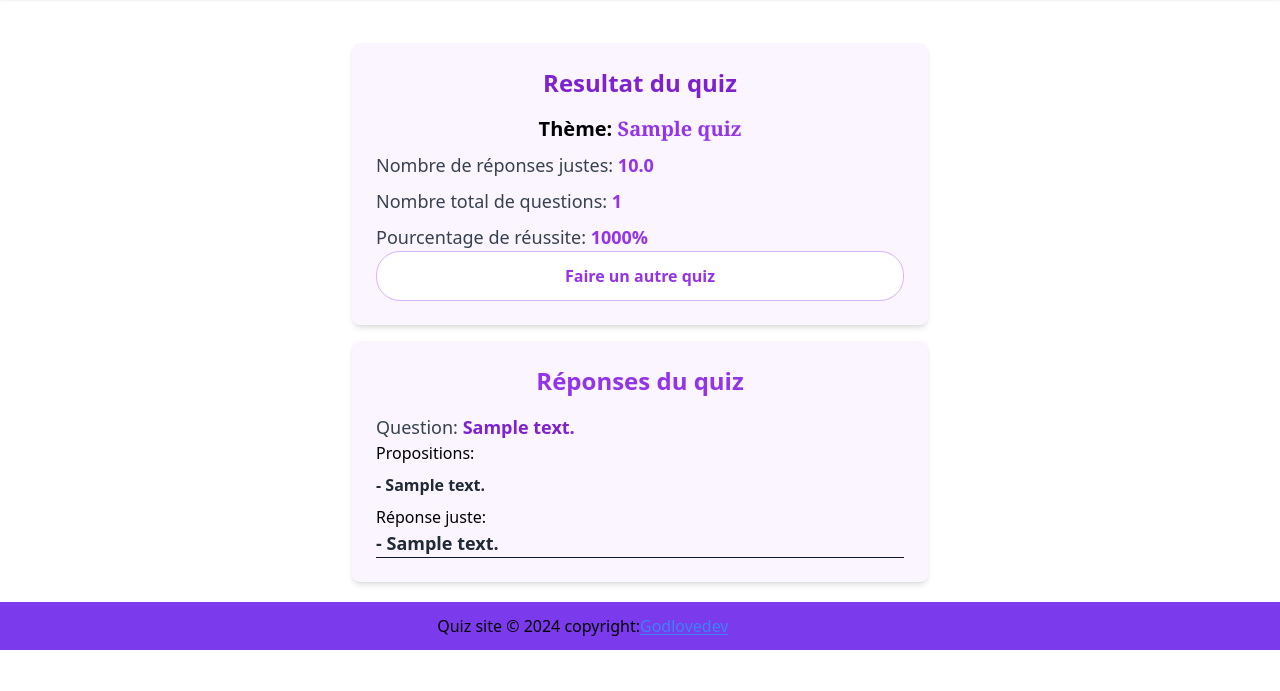
After one commit to Godlovedev/quiz_saas, a Django app: page /quiz-list/1/user-result/ in a window 1280 px wide. The commit adds this page. Shown: the part 109-800 px from the top of the page. Run offline with Django 5.2, Linux system fonts and the light colour scheme; a user stored in the database is signed in; tables that the repository leaves empty hold one stand-in row (values such as "Sample post"); some libraries are stand-ins or nearby versions.

Commit message:
la page de resultat du quiz est prete

```diff
--- a/quiz_saas/accounts/views.py
+++ b/quiz_saas/accounts/views.py
@@ -2,6 +2,7 @@ from django.shortcuts import render, redirect
 from django.views import View
 from accounts.forms import UserForm, UserConnexion
 from django.contrib.auth import login, authenticate, logout
+
 # Create your views here.
 
 # sing up view
--- a/quiz_saas/quiz/models.py
+++ b/quiz_saas/quiz/models.py
@@ -25,6 +25,9 @@ class Quiz(models.Model):
 
     def get_absolute_url(self):
         return reverse("quiz-running", kwargs={"id": self.id})
+
+    def get_result_url(self):
+        return reverse("result", kwargs={"id":self.id})
 
 
 class Question(models.Model):
--- /dev/null
+++ b/quiz_saas/quiz/templates/user_result.html
@@ -0,0 +1,71 @@
+{% extends "base.html" %}
+
+{% block content %}
+<div class="grid gap-4">
+
+<div class="flex items-center justify-center bg-white">
+
+    <div class="w-full xl:max-w-xl lg:max-w-lg md:max-w-md max-w-xs bg-purple-50 shadow-md rounded-lg p-6">
+        <h1 class="text-2xl font-bold text-purple-700 text-center">Resultat du quiz</h1>
+
+        <div class="mt-4">
+            <p class="text-center text-xl font-bold mb-2">Thème: <span class="font-bold font-serif text-purple-600">{{ result.quiz.title }}</span></p>
+            <p class="text-gray-700 text-lg">Nombre de réponses justes: <span class="font-bold text-purple-600">{{ result.score }}</span></p>
+            <p class="text-gray-700 text-lg mt-2">Nombre total de questions: <span class="font-bold text-purple-600">{{ result.quiz.question.count }}</span></p>
+            <p class="text-gray-700 mt-2 text-lg">Pourcentage de réussite: <span class="font-bold text-purple-600">{{ percent }}%</span></p>
+                <a href="{% url 'quiz-list' %}" class="bg-white flex place-content-center rounded-3xl text-purple-600 hover:bg-purple-600 hover:text-white border-purple-300 p-3 font-bold border">Faire un autre quiz</a>
+        </div>
+
+    </div>
+</div>
+
+<div class="items-center justify-center flex">
+    <div class="w-full xl:max-w-xl lg:max-w-lg md:max-w-md max-w-xs  shadow-md bg-purple-50 rounded-lg p-6">
+        <h1 class="text-2xl font-bold text-purple-600 text-center">Réponses du quiz</h1>
+        <div>
+            {% for question in result.quiz.question.all %}
+
+                <p class="mt-4 font-lg text-gray-700 text-lg">Question: <span class="font-bold text-purple-700">{{ question.text }}</span></p>
+                <p>Propositions: <br>
+                    {% for choice in question.choice.all %}
+                        <p class="mt-2 text-gray-800 font-semibold">- {{ choice.text }}</p>
+                    {% endfor %}
+                </p>
+                <p class="mt-2">Réponse juste: <br>
+                    {% for choice in question.choice.all %}
+
+                        {% if choice.is_correct %}
+                            <p class="font-bold text-lg border-b border-solid border-b-slate-900 text-gray-800">-  {{ choice.text }}</p>
+                        {% endif %}
+
+                    {% endfor %}
+                </p>
+
+                <!-- <p>Votre réponse: <br>
+                    {% for id in answers_id %}
+
+                        {% for choice in question.choice.all %}
+
+                            {% if choice.id == id %}
+
+                                <span>{{ choice.text }}</span>
+
+                            {% endif %}
+
+                        {% endfor %}
+
+                    {% endfor %}
+                </p> -->
+
+            {% endfor %}
+        </div>
+        {% for id in answers_id %}
+                                <span>{{ id }}</span>
+
+                        {% endfor %}
+    </div>
+</div>
+
+
+</div>
+{% endblock content %}
--- a/quiz_saas/quiz/urls.py
+++ b/quiz_saas/quiz/urls.py
@@ -5,5 +5,6 @@ from quiz import views
 urlpatterns = [
     path("", views.HomeView.as_view(), name="home"),
     path("quiz-list/", views.QuizView.as_view(), name="quiz-list"),
-    path("quiz-list/<int:id>/", views.QuizRunnigView.as_view(), name="quiz-running")
+    path("quiz-list/<int:id>/", views.QuizRunnigView.as_view(), name="quiz-running"),
+    path("quiz-list/<str:id>/user-result/", views.UserResultView.as_view(), name="result")
 ]
--- a/quiz_saas/quiz/views.py
+++ b/quiz_saas/quiz/views.py
@@ -1,4 +1,4 @@
-from django.shortcuts import render
+from django.shortcuts import render, redirect
 from django.views import View
 from quiz.models import Quiz, Question, UserResult
 from quiz.utils import LoginRequiredMixin
@@ -49,6 +49,7 @@ class QuizRunnigView(LoginRequiredMixin, View):
         user_result.score = 0
 
         # parcourrir tous les id dans la liste créée
+        answers_id = []
         for question_id in questions_id:
 
             # reccuperer la question qui correspond a cet id
@@ -57,6 +58,8 @@ class QuizRunnigView(LoginRequiredMixin, View):
             # a partir de cet id recuperer l'id du choic du user
             # dans le post c'est envoyé ainsi "id_de_la_question": "id_de_la_reponse"
             choice_id = self.request.POST.get(question_id)
+
+            answers_id.append(choice_id)
 
             # recuperation de la reponse a partir de l'id de la reponse du user
             choice = question.choice.get(id=choice_id)
@@ -73,4 +76,22 @@ class QuizRunnigView(LoginRequiredMixin, View):
 
                 user_result.save()
 
-        return render(self.request, "quiz_running.html", {"quiz":quiz})
+        self.request.session["answers_id"] = answers_id
+
+        return redirect("result", id=quiz_id)
+
+
+class UserResultView(View):
+    def get(self, *args, **kwargs):
+
+        quiz_id = self.kwargs.get("id")
+
+        answers_id = self.request.session.get("answers_id")
+
+        quiz = Quiz.objects.prefetch_related("question__choice").get(id=quiz_id)
+
+        result = UserResult.objects.select_related("user", "quiz").get(user=self.request.user, quiz=quiz)
+
+        reussite_percent = (int(result.score * 100)) / int(result.quiz.question.count())
+
+        return render(self.request, "user_result.html", {"result":result, "percent": int(reussite_percent), "answers_id":answers_id})
--- a/quiz_saas/quiz_saas/settings.py
+++ b/quiz_saas/quiz_saas/settings.py
@@ -72,6 +72,8 @@ MIDDLEWARE = [
     'django.middleware.clickjacking.XFrameOptionsMiddleware',
     "django_browser_reload.middleware.BrowserReloadMiddleware",
 ]
+
+SESSION_ENGINE = "django.contrib.sessions.backends.db"
 
 ROOT_URLCONF = 'quiz_saas.urls'
 
--- a/quiz_saas/templates/base.html
+++ b/quiz_saas/templates/base.html
@@ -13,7 +13,7 @@
 
         <header class="bg-white z-50 fixed top-0 w-full shadow">
             <nav id="main-nav" class="bg-white max-w-5xl mx-auto font-serif p-6 flex items-center justify-between">
-                <a href="top" aria-label="page d'accueil du site" class="flex">
+                <a href="{% url 'home' %}" aria-label="page d'accueil du site" class="flex">
                     <img src="https://www.shutterstock.com/image-vector/quiz-logo-time-label-question-260nw-2299277831.jpg" alt="" class="w-20 :h-16 inline mx-auto">
                 </a>
 
--- a/quiz_saas/theme/static/css/dist/styles.css
+++ b/quiz_saas/theme/static/css/dist/styles.css
@@ -824,20 +828,31 @@ select {
   margin-right: auto;
 }
 
-.mx-4 {
-  margin-left: 1rem;
-  margin-right: 1rem;
-}
-
-.mx-2 {
-  margin-left: 0.5rem;
-  margin-right: 0.5rem;
+.mx-10 {
+  margin-left: 2.5rem;
+  margin-right: 2.5rem;
+}
+
+.mb-2 {
+  margin-bottom: 0.5rem;
+}
+
+.mb-3 {
+  margin-bottom: 0.75rem;
+}
+
+.mb-44 {
+  margin-bottom: 11rem;
 }
 
 .mb-5 {
   margin-bottom: 1.25rem;
 }
 
+.mb-56 {
+  margin-bottom: 14rem;
+}
+
 .ml-auto {
   margin-left: auto;
 }
@@ -846,52 +861,44 @@ select {
   margin-right: auto;
 }
 
-.mr-4 {
-  margin-right: 1rem;
-}
-
-.ml-4 {
-  margin-left: 1rem;
+.mt-3 {
+  margin-top: 0.75rem;
 }
 
 .mt-5 {
   margin-top: 1.25rem;
 }
 
-.mb-16 {
-  margin-bottom: 4rem;
-}
-
-.mb-40 {
-  margin-bottom: 10rem;
-}
-
-.mb-48 {
-  margin-bottom: 12rem;
-}
-
-.mb-52 {
-  margin-bottom: 13rem;
-}
-
-.mb-56 {
-  margin-bottom: 14rem;
-}
-
-.mb-44 {
-  margin-bottom: 11rem;
-}
-
-.mt-3 {
-  margin-top: 0.75rem;
-}
-
-.mb-3 {
-  margin-bottom: 0.75rem;
-}
-
-.mb-2 {
-  margin-bottom: 0.5rem;
+.mr-10 {
+  margin-right: 2.5rem;
+}
+
+.mr-20 {
+  margin-right: 5rem;
+}
+
+.ml-20 {
+  margin-left: 5rem;
+}
+
+.ml-32 {
+  margin-left: 8rem;
+}
+
+.ml-24 {
+  margin-left: 6rem;
+}
+
+.mt-4 {
+  margin-top: 1rem;
+}
+
+.mt-2 {
+  margin-top: 0.5rem;
+}
+
+.mt-1 {
+  margin-top: 0.25rem;
 }
 
 .block {
@@ -946,44 +981,48 @@ select {
   width: 100%;
 }
 
+.w-64 {
+  width: 16rem;
+}
+
+.w-3\/4 {
+  width: 75%;
+}
+
+.w-10 {
+  width: 2.5rem;
+}
+
 .w-36 {
   width: 9rem;
 }
 
-.w-20 {
-  width: 5rem;
-}
-
-.w-40 {
-  width: 10rem;
-}
-
-.w-44 {
-  width: 11rem;
-}
-
-.w-48 {
-  width: 12rem;
-}
-
-.w-28 {
-  width: 7rem;
-}
-
-.w-10 {
-  width: 2.5rem;
-}
-
-.w-56 {
-  width: 14rem;
-}
-
 .max-w-2xl {
   max-width: 42rem;
 }
 
 .max-w-5xl {
   max-width: 64rem;
+}
+
+.max-w-md {
+  max-width: 28rem;
+}
+
+.max-w-7xl {
+  max-width: 80rem;
+}
+
+.max-w-lg {
+  max-width: 32rem;
+}
+
+.max-w-xs {
+  max-width: 20rem;
+}
+
+.origin-bottom {
+  transform-origin: bottom;
 }
 
 .-translate-y-full {
@@ -1063,12 +1099,34 @@ select {
   border-radius: 0.75rem;
 }
 
+.rounded-full {
+  border-radius: 9999px;
+}
+
+.rounded-2xl {
+  border-radius: 1rem;
+}
+
+.rounded-3xl {
+  border-radius: 1.5rem;
+}
+
+.rounded-b-full {
+  border-bottom-right-radius: 9999px;
+  border-bottom-left-radius: 9999px;
+}
+
+.rounded-t-full {
+  border-top-left-radius: 9999px;
+  border-top-right-radius: 9999px;
+}
+
 .border {
   border-width: 1px;
 }
 
-.border-2 {
-  border-width: 2px;
+.border-8 {
+  border-width: 8px;
 }
 
 .border-b {
@@ -1088,19 +1146,56 @@ select {
   border-color: rgb(229 231 235 / var(--tw-border-opacity, 1));
 }
 
+.border-violet-500 {
+  --tw-border-opacity: 1;
+  border-color: rgb(139 92 246 / var(--tw-border-opacity, 1));
+}
+
+.border-violet-600 {
+  --tw-border-opacity: 1;
+  border-color: rgb(124 58 237 / var(--tw-border-opacity, 1));
+}
+
 .border-zinc-200 {
   --tw-border-opacity: 1;
   border-color: rgb(228 228 231 / var(--tw-border-opacity, 1));
 }
 
-.border-violet-600 {
+.border-gray-300 {
   --tw-border-opacity: 1;
-  border-color: rgb(124 58 237 / var(--tw-border-opacity, 1));
-}
-
-.border-violet-500 {
+  border-color: rgb(209 213 219 / var(--tw-border-opacity, 1));
+}
+
+.border-purple-200 {
   --tw-border-opacity: 1;
-  border-color: rgb(139 92 246 / var(--tw-border-opacity, 1));
+  border-color: rgb(233 213 255 / var(--tw-border-opacity, 1));
+}
+
+.border-purple-600 {
+  --tw-border-opacity: 1;
+  border-color: rgb(147 51 234 / var(--tw-border-opacity, 1));
+}
+
+.border-purple-300 {
+  --tw-border-opacity: 1;
+  border-color: rgb(216 180 254 / var(--tw-border-opacity, 1));
+}
+
+.border-r-transparent {
+  border-right-color: transparent;
+}
+
+.border-t-transparent {
+  border-top-color: transparent;
+}
+
+.border-b-transparent {
+  border-bottom-color: transparent;
+}
+
+.border-b-slate-900 {
+  --tw-border-opacity: 1;
+  border-bottom-color: rgb(15 23 42 / var(--tw-border-opacity, 1));
 }
 
 .bg-gray-50 {
@@ -1123,25 +1218,39 @@ select {
   background-color: rgb(228 228 231 / var(--tw-bg-opacity, 1));
 }
 
-.bg-blue-500 {
+.bg-gray-100 {
   --tw-bg-opacity: 1;
-  background-color: rgb(59 130 246 / var(--tw-bg-opacity, 1));
-}
-
-.bg-blue-300 {
+  background-color: rgb(243 244 246 / var(--tw-bg-opacity, 1));
+}
+
+.bg-gray-300 {
   --tw-bg-opacity: 1;
-  background-color: rgb(147 197 253 / var(--tw-bg-opacity, 1));
-}
-
-.bg-zinc-300 {
+  background-color: rgb(209 213 219 / var(--tw-bg-opacity, 1));
+}
+
+.bg-purple-500 {
   --tw-bg-opacity: 1;
-  background-color: rgb(212 212 216 / var(--tw-bg-opacity, 1));
+  background-color: rgb(168 85 247 / var(--tw-bg-opacity, 1));
+}
+
+.bg-purple-300 {
+  --tw-bg-opacity: 1;
+  background-color: rgb(216 180 254 / var(--tw-bg-opacity, 1));
+}
+
+.bg-purple-50 {
+  --tw-bg-opacity: 1;
+  background-color: rgb(250 245 255 / var(--tw-bg-opacity, 1));
 }
 
 .p-10 {
   padding: 2.5rem;
 }
 
+.p-2 {
+  padding: 0.5rem;
+}
+
 .p-3 {
   padding: 0.75rem;
 }
@@ -1229,19 +1332,14 @@ select {
   line-height: 1.25rem;
 }
 
-.text-3xl {
-  font-size: 1.875rem;
-  line-height: 2.25rem;
-}
-
-.text-4xl {
-  font-size: 2.25rem;
-  line-height: 2.5rem;
-}
-
-.text-6xl {
-  font-size: 3.75rem;
-  line-height: 1;
+.text-lg {
+  font-size: 1.125rem;
+  line-height: 1.75rem;
+}
+
+.text-xl {
+  font-size: 1.25rem;
+  line-height: 1.75rem;
 }
 
 .font-bold {
@@ -1291,24 +1377,49 @@ select {
   color: rgb(31 41 55 / var(--tw-text-opacity, 1));
 }
 
+.text-slate-700 {
+  --tw-text-opacity: 1;
+  color: rgb(51 65 85 / var(--tw-text-opacity, 1));
+}
+
+.text-violet-500 {
+  --tw-text-opacity: 1;
+  color: rgb(139 92 246 / var(--tw-text-opacity, 1));
+}
+
 .text-violet-600 {
   --tw-text-opacity: 1;
   color: rgb(124 58 237 / var(--tw-text-opacity, 1));
 }
 
-.text-slate-700 {
+.text-purple-700 {
   --tw-text-opacity: 1;
-  color: rgb(51 65 85 / var(--tw-text-opacity, 1));
-}
-
-.text-violet-300 {
+  color: rgb(126 34 206 / var(--tw-text-opacity, 1));
+}
+
+.text-gray-700 {
   --tw-text-opacity: 1;
-  color: rgb(196 181 253 / var(--tw-text-opacity, 1));
-}
-
-.text-violet-500 {
+  color: rgb(55 65 81 / var(--tw-text-opacity, 1));
+}
+
+.text-purple-600 {
   --tw-text-opacity: 1;
-  color: rgb(139 92 246 / var(--tw-text-opacity, 1));
+  color: rgb(147 51 234 / var(--tw-text-opacity, 1));
+}
+
+.text-purple-500 {
+  --tw-text-opacity: 1;
+  color: rgb(168 85 247 / var(--tw-text-opacity, 1));
+}
+
+.text-purple-300 {
+  --tw-text-opacity: 1;
+  color: rgb(216 180 254 / var(--tw-text-opacity, 1));
+}
+
+.text-purple-800 {
+  --tw-text-opacity: 1;
+  color: rgb(107 33 168 / var(--tw-text-opacity, 1));
 }
 
 .underline {
@@ -1419,32 +1518,40 @@ select {
     width: min-content;
   }
 
-  .md\:max-w-3xl {
-    max-width: 48rem;
-  }
-
-  .md\:max-w-4xl {
-    max-width: 56rem;
+  .md\:max-w-5xl {
+    max-width: 64rem;
   }
 
   .md\:max-w-7xl {
     max-width: 80rem;
   }
 
-  .md\:max-w-5xl {
-    max-width: 64rem;
+  .md\:max-w-lg {
+    max-width: 32rem;
+  }
+
+  .md\:max-w-6xl {
+    max-width: 72rem;
+  }
+
+  .md\:max-w-xl {
+    max-width: 36rem;
+  }
+
+  .md\:max-w-md {
+    max-width: 28rem;
   }
 
   .md\:transform-none {
     transform: none;
   }
 
+  .md\:grid-cols-2 {
+    grid-template-columns: repeat(2, minmax(0, 1fr));
+  }
+
   .md\:grid-cols-3 {
     grid-template-columns: repeat(3, minmax(0, 1fr));
-  }
-
-  .md\:grid-cols-2 {
-    grid-template-columns: repeat(2, minmax(0, 1fr));
   }
 
   .md\:flex-row {
@@ -1474,8 +1581,8 @@ select {
     max-width: 80rem;
   }
 
-  .lg\:max-w-6xl {
-    max-width: 72rem;
+  .lg\:max-w-lg {
+    max-width: 32rem;
   }
 
   .lg\:grid-cols-4 {
@@ -1492,11 +1599,7 @@ select {
 }
 
 @media (min-width: 1280px) {
-  .xl\:w-64 {
-    width: 16rem;
-  }
-
-  .xl\:max-w-7xl {
-    max-width: 80rem;
-  }
-}
+  .xl\:max-w-xl {
+    max-width: 36rem;
+  }
+}
```
Also changed, not shown: other parts of quiz_saas/theme/static/css/dist/styles.css (+112 -113 lines).
